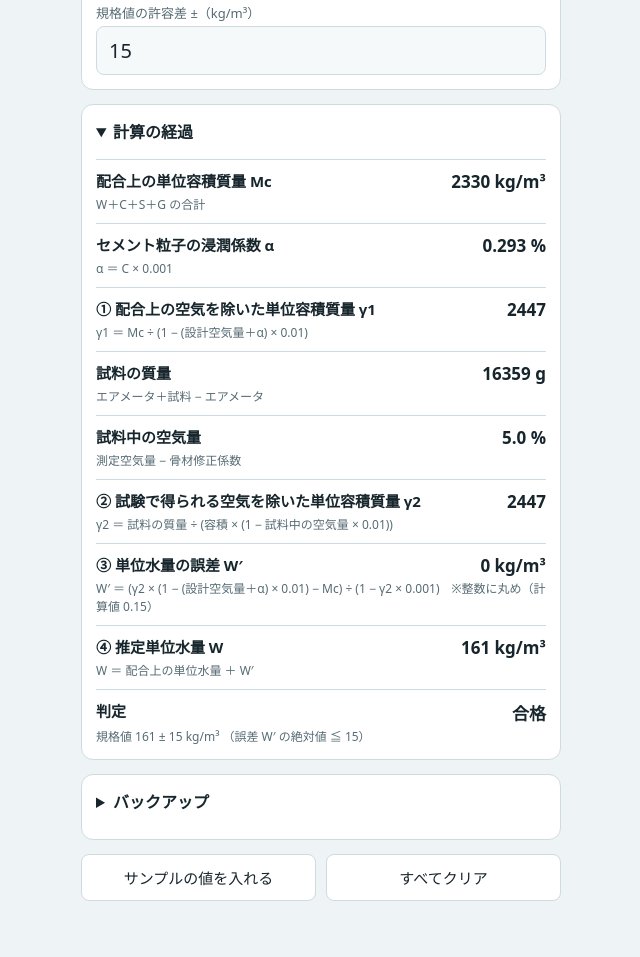
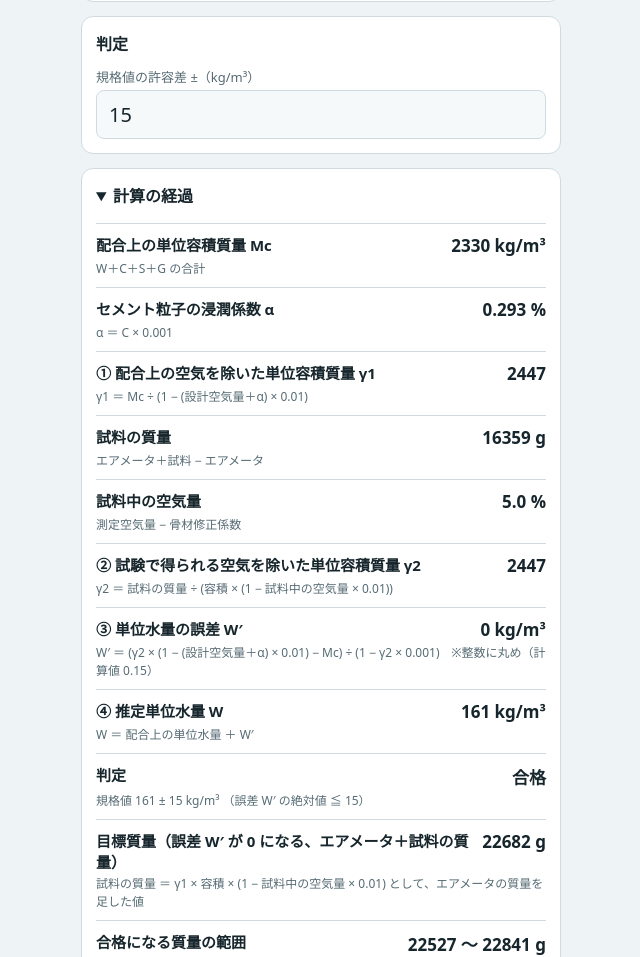
Before and after one commit to kamaboko518-tanabe/unit-water, a plain HTML site: page index.html in a window 1280 px wide. Shown: the part 1843-2800 px from the top of the page, without its empty margins (319-959 px from the left). Before the commit the page ends 2776 px from the top, so only its background shows below. Drawn offline with Linux system fonts and the light colour scheme.

Commit message:
Add files via upload

```diff
--- a/index.html
+++ b/index.html
@@ -64,7 +64,15 @@ body {
 .pill { font-weight: 700; font-size: 0.9375rem; padding: 4px 12px; border-radius: 999px; background: var(--line); color: var(--muted); }
 .pill.ok { background: var(--ok-bg); color: var(--ok); }
 .pill.ng { background: var(--ng-bg); color: var(--ng); }
-.msg { grid-column: 1 / -1; margin: 0; font-size: 0.8125rem; color: var(--ng); min-height: 1em; }
+.target {
+  grid-column: 1 / -1; display: flex; align-items: baseline; justify-content: space-between; gap: 10px;
+  border-top: 1px solid var(--line); padding-top: 8px; margin-top: 2px; font-variant-numeric: tabular-nums;
+}
+.target .tl { font-size: 0.8125rem; color: var(--muted); }
+.target .tv { font-size: 1.5rem; font-weight: 700; }
+.target .tv small { font-size: 0.8125rem; font-weight: 500; color: var(--muted); margin-left: 3px; }
+.msg { grid-column: 1 / -1; margin: 0; font-size: 0.8125rem; color: var(--muted); min-height: 1em; }
+.msg.bad { color: var(--ng); }
 
 .card { background: var(--card); border: 1px solid var(--line); border-radius: 12px; padding: 14px; display: flex; flex-direction: column; gap: 12px; }
 .card h2 { margin: 0; font-size: 1rem; }
@@ -115,6 +123,10 @@ button {
       <div class="side">
         <span class="err">誤差 W′ <b id="rE">–</b></span>
         <span class="pill" id="rJ">判定待ち</span>
+      </div>
+      <div class="target">
+        <span class="tl">目標質量（誤差0）<br>エアメータ＋試料</span>
+        <span class="tv"><span id="rT">–</span><small>g</small></span>
       </div>
       <p class="msg" id="msg"></p>
     </div>
@@ -240,6 +252,25 @@ function compute(v) {
   return {
     Mc: Mc, alpha: alpha, k: k, gamma1: gamma1, airS: airS, mass: mass, gamma2: gamma2,
     wpRaw: wpRaw, wp: wp, W: W, pass: Math.abs(wp) <= v.tol
+  };
+}
+// 誤差 W′ が 0 になる「エアメータ＋試料の質量」と、合格になる質量の範囲。
+// エアメータ＋試料の質量（v.mTotal）は使わない。
+function computeTarget(v) {
+  var Mc = v.w + v.c + v.s1 + v.s2 + v.s3 + v.g1 + v.g2 + v.g3;
+  var alpha = v.c * 0.001;
+  var k = 1 - (v.airD + alpha) * 0.01;
+  var airS = v.airM - v.corr;
+  var denomAir = v.vol * (1 - airS * 0.01);
+  if (!(denomAir > 0)) return { error: '容積または空気量の値を確認してください。' };
+  // W′ から逆算：γ2 ＝ (Mc ＋ W′) ÷ (k ＋ W′ ÷ 1000)、質量 ＝ γ2 × 容積 × (1 − 試料中の空気量 × 0.01) ＋ エアメータの質量
+  function totalFor(wp) { return (Mc + wp) / (k + wp / 1000) * denomAir + v.mMeter; }
+  var edge = v.tol + 0.5; // W′ を整数に丸めて ±規格値 以内になる限界
+  return {
+    Mc: Mc, alpha: alpha, k: k, gamma1: Mc / k, airS: airS,
+    target: totalFor(0),
+    passLow: Math.ceil(totalFor(edge)),   // 水が多い側（軽い）の限界
+    passHigh: Math.floor(totalFor(-edge)) // 水が少ない側（重い）の限界
   };
 }
 // </compute>
@@ -416,8 +447,9 @@ function compute(v) {
   }
   function say(id, text) { $(id).textContent = text; }
 
-  function setResult(W, E, state, msg) {
+  function setResult(W, E, state, msg, isErr) {
     $('rW').textContent = W; $('rE').textContent = E; $('msg').textContent = msg || '';
+    $('msg').className = 'msg' + (isErr ? ' bad' : '');
     var p = $('rJ'); p.className = 'pill' + (state === 'ok' ? ' ok' : state === 'ng' ? ' ng' : '');
     p.textContent = state === 'ok' ? '✓ 合格' : state === 'ng' ? '✕ 不合格' : '判定待ち';
   }
@@ -427,18 +459,37 @@ function compute(v) {
   }
 
   function render() {
-    var miss = Object.keys(REQUIRED).filter(function (id) { return isNaN(num(id)); });
-    if (miss.length) {
-      setResult('–', '–', 'wait', '未入力：' + miss.map(function (id) { return REQUIRED[id]; }).join('、'));
+    // 目標質量に必要なのは、エアメータ＋試料の質量以外の必須項目
+    var needTarget = Object.keys(REQUIRED).filter(function (id) { return id !== 'mTotal'; });
+    var missT = needTarget.filter(function (id) { return isNaN(num(id)); });
+    if (missT.length) {
+      $('rT').textContent = '–';
+      setResult('–', '–', 'wait', '未入力：' + missT.map(function (id) { return REQUIRED[id]; }).concat(isNaN(num('mTotal')) ? [REQUIRED.mTotal] : []).join('、'));
       $('steps').innerHTML = '<p class="note">必須項目（＊）を入力すると、ここに計算の経過が出ます。</p>';
       return;
     }
     var v = {};
-    Object.keys(REQUIRED).forEach(function (id) { v[id] = num(id); });
+    needTarget.forEach(function (id) { v[id] = num(id); });
     OPTIONAL.forEach(function (id) { var n = num(id); v[id] = isNaN(n) ? 0 : n; });
     var t = num('tol'); v.tol = isNaN(t) ? 15 : t;
+
+    var tg = computeTarget(v);
+    if (tg.error) { $('rT').textContent = '–'; setResult('–', '–', 'wait', tg.error, true); $('steps').innerHTML = ''; return; }
+    $('rT').textContent = fmt(Math.round(tg.target), 0);
+    var targetSteps =
+      step('目標質量（誤差 W′ が 0 になる、エアメータ＋試料の質量）', fmt(Math.round(tg.target), 0) + ' g',
+           '試料の質量 ＝ γ1 × 容積 × (1 − 試料中の空気量 × 0.01) として、エアメータの質量を足した値') +
+      step('合格になる質量の範囲', fmt(tg.passLow, 0) + ' ～ ' + fmt(tg.passHigh, 0) + ' g',
+           '誤差 W′ を整数に丸めて ±' + v.tol + ' kg/m³ 以内になる範囲');
+
+    if (isNaN(num('mTotal'))) {
+      setResult('–', '–', 'wait', 'エアメータ＋試料の質量を入れると、単位水量が出ます。');
+      $('steps').innerHTML = targetSteps;
+      return;
+    }
+    v.mTotal = num('mTotal');
     var r = compute(v);
-    if (r.error) { setResult('–', '–', 'wait', r.error); $('steps').innerHTML = ''; return; }
+    if (r.error) { setResult('–', '–', 'wait', r.error, true); $('steps').innerHTML = targetSteps; return; }
     setResult(String(r.W), signed(r.wp), r.pass ? 'ok' : 'ng', '');
     $('steps').innerHTML =
       step('配合上の単位容積質量 Mc', fmt(r.Mc, 0) + ' kg/m³', 'W＋C＋S＋G の合計') +
@@ -449,7 +500,8 @@ function compute(v) {
       step('② 試験で得られる空気を除いた単位容積質量 γ2', fmt(r.gamma2, 0), 'γ2 ＝ 試料の質量 ÷ (容積 × (1 − 試料中の空気量 × 0.01))') +
       step('③ 単位水量の誤差 W′', signed(r.wp) + ' kg/m³', 'W′ ＝ (γ2 × (1 − (設計空気量＋α) × 0.01) − Mc) ÷ (1 − γ2 × 0.001)　※整数に丸め（計算値 ' + fmt(r.wpRaw, 2) + '）') +
       step('④ 推定単位水量 W', r.W + ' kg/m³', 'W ＝ 配合上の単位水量 ＋ W′') +
-      step('判定', (r.pass ? '合格' : '不合格'), '規格値 ' + v.w + ' ± ' + v.tol + ' kg/m³ （誤差 W′ の絶対値 ≦ ' + v.tol + '）');
+      step('判定', (r.pass ? '合格' : '不合格'), '規格値 ' + v.w + ' ± ' + v.tol + ' kg/m³ （誤差 W′ の絶対値 ≦ ' + v.tol + '）') +
+      targetSteps;
   }
 
   document.getElementById('f').addEventListener('input', function () { save(); render(); });
```
